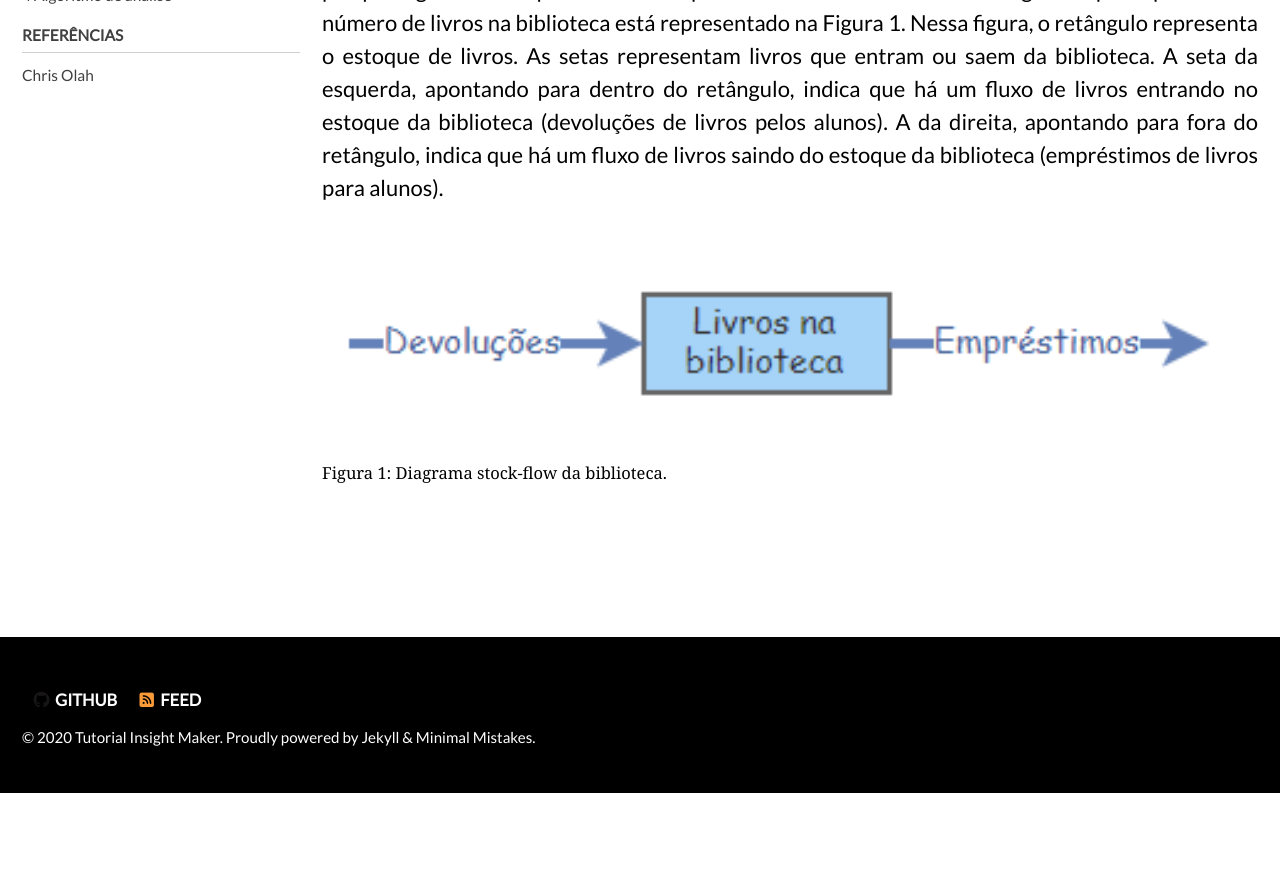
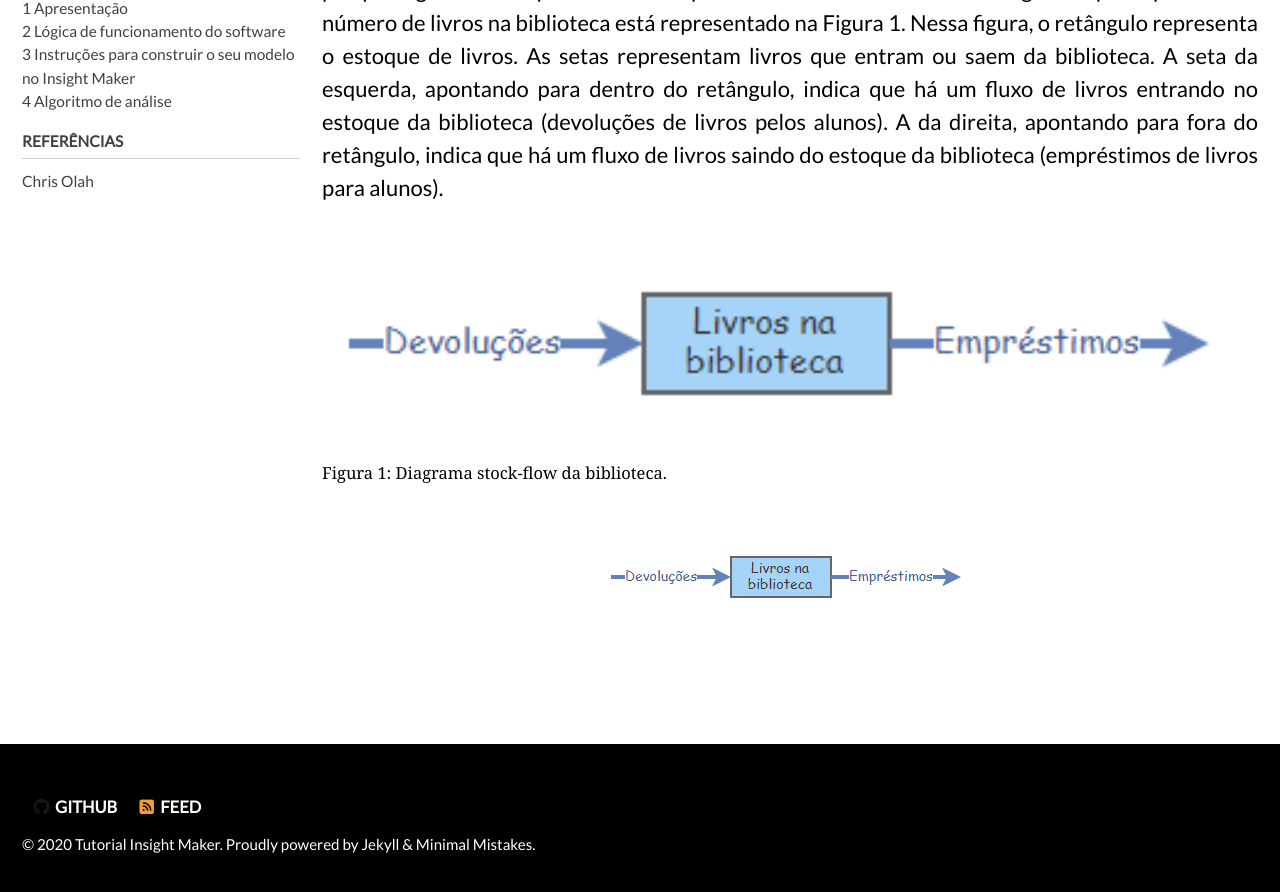
Before and after one commit to milenalauschner/MM, a Jekyll site: the page built from _pages/apresentação.md, in a window 1280 px wide and 900 px high, scrolled down 1526 px. Shown: the top 892 px of the window. Built offline with Jekyll 4.4.1, drawn with Linux system fonts in a browser that asks for light colours; cached includes are drawn as plain includes; nearby versions of some CDN libraries; formulas are drawn with MathJax 3; comment, search, counter and statistics services are not loaded; before the commit the page ends 2319 px from its top, so only the background shows below that.

Commit message:
Update apresentação.md

```diff
--- a/_pages/apresentação.md
+++ b/_pages/apresentação.md
@@ -38,3 +38,6 @@
   <img src="/assets/images/biblioteca1.png" alt="Figura 1: Diagrama stock-flow da biblioteca.">
   <figcaption>Figura 1: Diagrama stock-flow da biblioteca.</figcaption>
 </figure>
+
+![Teste]({{ site.url }}{{ site.baseurl
+}}/assets/images/biblioteca1.png){: .align-center}
```
